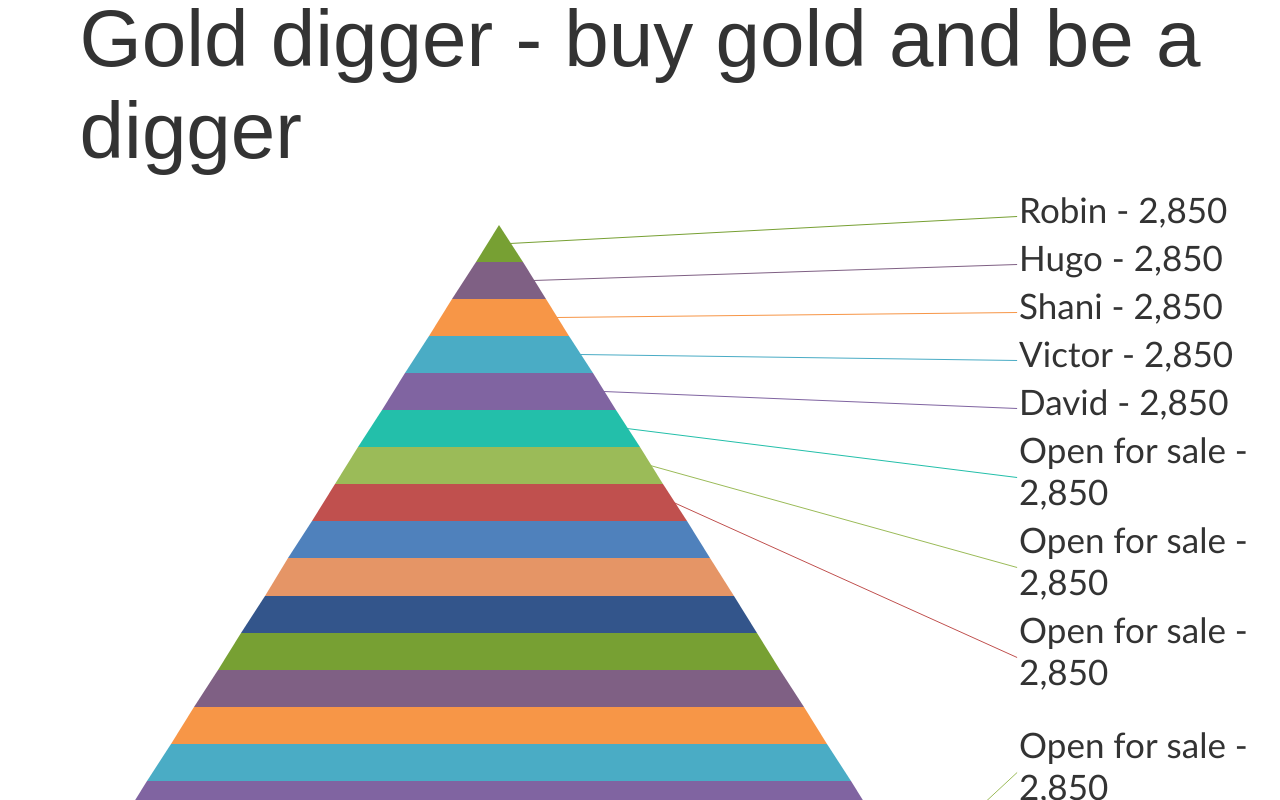
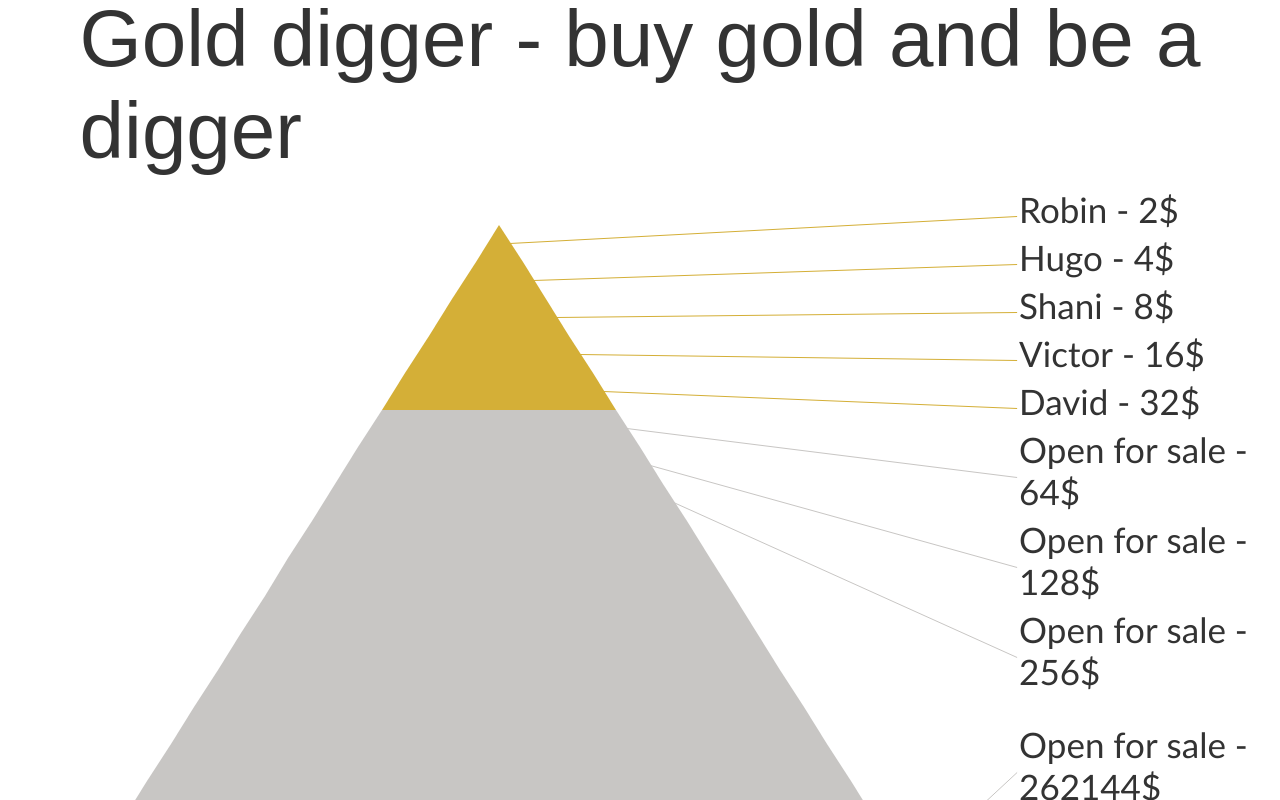
Before and after one commit to josefha/gold-diggers, a React (Create React App) app: page / in a window 1280 px wide. Shown: the top 800 px of the page. Built offline with nearby package versions, Linux system fonts and the light colour scheme.

Commit message:
Add price

```diff
--- a/src/App.js
+++ b/src/App.js
@@ -1,7 +1,7 @@
 /* App.js */
 import React, { Component } from 'react';
 import CanvasJSReact from './canvasjs.react';
-// var CanvasJS = CanvasJSReact.CanvasJS;
+var CanvasJS = CanvasJSReact.CanvasJS;
 var CanvasJSChart = CanvasJSReact.CanvasJSChart;
 class App extends Component {
 	render() {
@@ -10,16 +10,33 @@ class App extends Component {
     const numberOfLayers = 20;
     const dataPoints = [];
     const startY = 2850;
+    const startMoney = 1;
     const currentSales = ["Robin","Hugo","Shani","Victor","David"];
     let Y = startY;
+    let oldPrice = startMoney;
     for(var i=0; i<numberOfLayers; i++){
       const yForThis = Y*1;
       const label = i<currentSales.length ? currentSales[i] : "Open for sale"
-      dataPoints.push({label, y: yForThis});
+      const price = oldPrice*2;
+      dataPoints.push({label, y: yForThis, price });
+      oldPrice=price;
       Y = yForThis;
     }
     const reversedData = dataPoints.reverse();
+    const colors = [];
+    const gold= "#D4AF37";
+    const gray ="#C8C6C4";
+    for(var i=0; i<dataPoints.length; i++){
+      if(i < currentSales.length){
+        colors.push(gold);
+      }else{
+        colors.push(gray);
+      }
+    }
+    const reversedColors = colors.reverse();
+    CanvasJS.addColorSet("goldAndGray",reversedColors);
 		const options = {
+      colorSet: "goldAndGray",
       height: 1000,
 			animationEnabled: true,
 			title: {
@@ -28,7 +45,7 @@ class App extends Component {
 			data: [{
 				type: "pyramid",
 				legendText: "{label}",
-				indexLabel: "{label} - {y}",
+				indexLabel: "{label} - {price}$",
 				toolTipContent: "<b>{label}</b>: {y} <b>({percentage}%)</b>",
 				dataPoints: reversedData
 			}]
```
